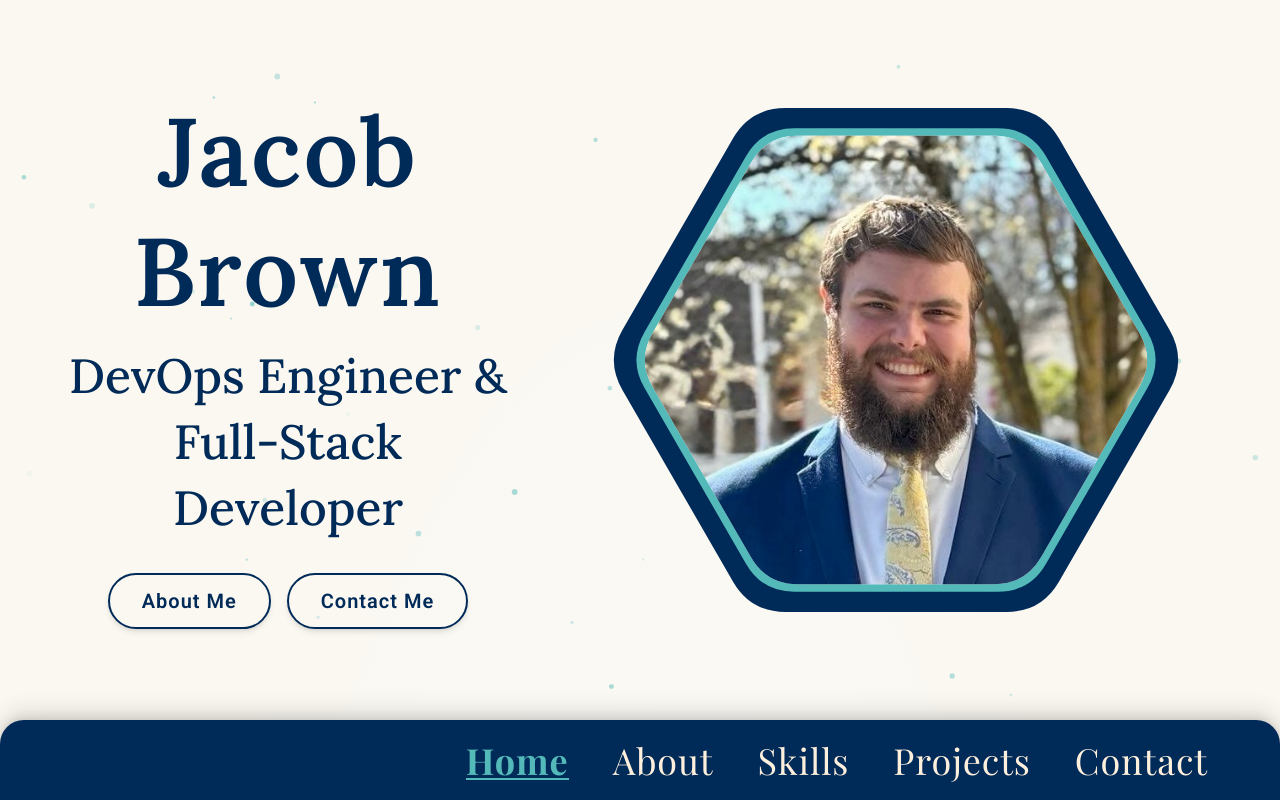
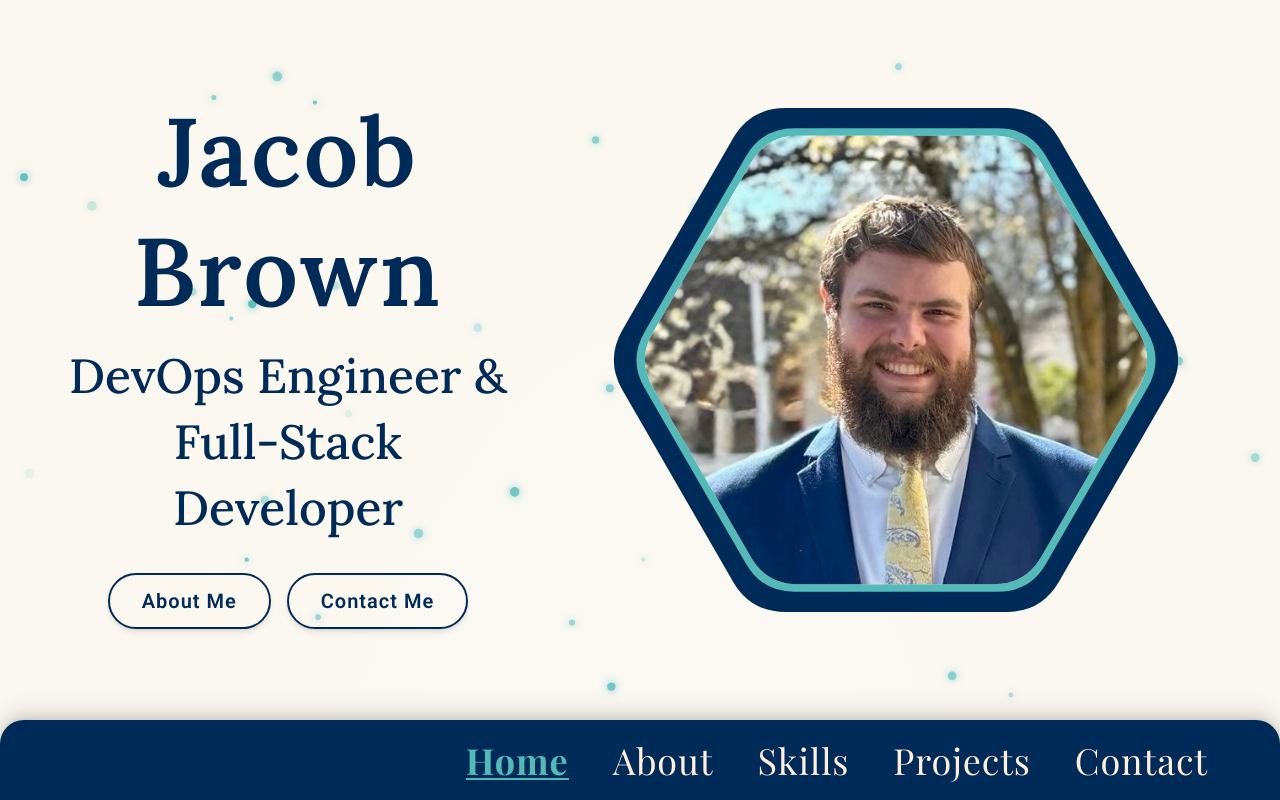
Before and after one commit to JacobE-Brown/JacobPortfolioV3, a React (Vite) app: page / in a window 1280 px wide. Shown: the top 800 px of the page. Built offline with nearby package versions, Linux system fonts and the light colour scheme.

Commit message:
Added some animations

```diff
--- a/src/components/ContactMe.tsx
+++ b/src/components/ContactMe.tsx
@@ -86,11 +86,13 @@ export default function ContactMe() {
           <button
             onClick={() => window.scrollTo({ top: 0, behavior: "smooth" })}
             aria-label="Scroll to top"
-            className="border-2 border-blue-neutral/30 rounded-full p-2
+            className="group relative overflow-hidden border-2 border-blue-neutral/30 rounded-full p-2 cursor-pointer
                        text-blue-neutral/50 hover:text-blue-medium-1 hover:border-blue-medium-1
-                       transition-colors"
+                       hover:scale-110 origin-center will-change-transform
+                       transition-all duration-300 ease-out"
           >
-            <svg viewBox="0 0 24 24" fill="none" stroke="currentColor" strokeWidth={2.5} strokeLinecap="round" strokeLinejoin="round" className="w-4 h-4">
+            <span className="absolute inset-0 rounded-full bg-blue-medium-1/15 translate-y-full group-hover:translate-y-0 transition-transform duration-300 ease-out" />
+            <svg viewBox="0 0 24 24" fill="none" stroke="currentColor" strokeWidth={2.5} strokeLinecap="round" strokeLinejoin="round" className="relative w-5 h-5">
               <path d="M18 15l-6-6-6 6" />
             </svg>
           </button>
--- a/src/components/ParticleBackground.tsx
+++ b/src/components/ParticleBackground.tsx
@@ -13,16 +13,21 @@ const options: ISourceOptions = {
     },
     color: { value: '#54BAB9' },
     opacity: {
-      value: { min: 0, max: 0.6 },
+      value: { min: 0.1, max: 0.9 },
       animation: {
         enable: true,
-        speed: 0.4,
+        speed: 0.5,
         startValue: 'random',
         sync: false,
       },
     },
     size: {
-      value: { min: 1, max: 3 },
+      value: { min: 2, max: 5 },
+    },
+    shadow: {
+      enable: true,
+      color: '#54BAB9',
+      blur: 8,
     },
     move: {
       enable: true,
```
